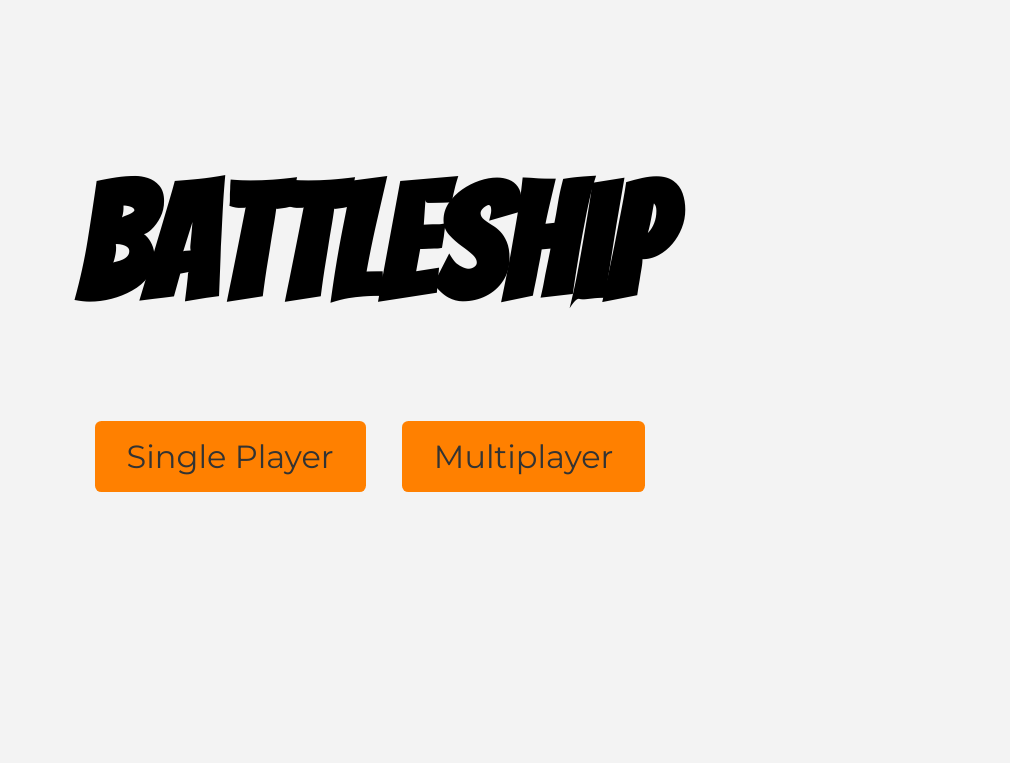
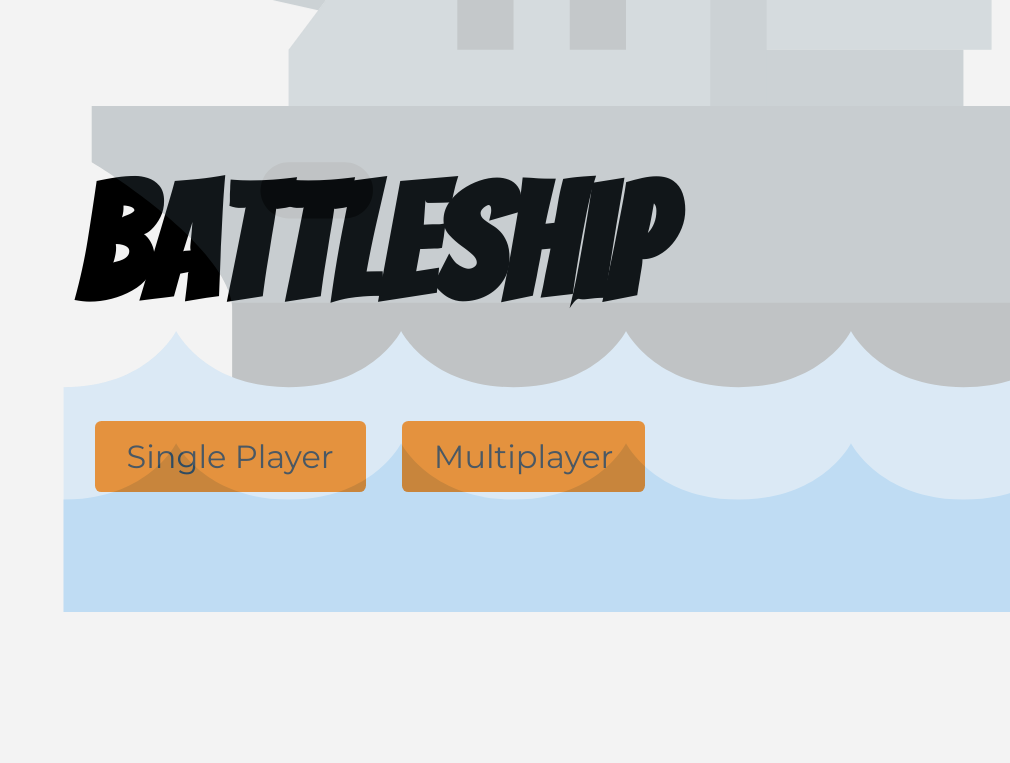
Before and after one commit to jla505/battleshipgame, a website: page public/index.html in a window 1280 px wide. Shown: the top 763 px of the page, without its empty margins (270-1280 px from the left). Drawn offline with Linux system fonts and the light colour scheme; the site is published under a folder, as on GitHub Pages, so addresses that start at the root find nothing.

Commit message:
Fixed svg bug

```diff
--- a/public/index.html
+++ b/public/index.html
@@ -15,6 +15,6 @@
       </div>
     </div>
 
-    <img src="/images/battleship-large.svg" class="splash-battleship-image">
+    <img src="images/battleship-large.svg" class="splash-battleship-image">
   </body>
 </html>
--- a/public/style.css
+++ b/public/style.css
@@ -24,6 +24,8 @@ body {
 
 .splash-battleship-image {
   position: absolute;
+  display: block;
+  margin: auto;
   bottom: 5vh;
   left: 20vw;
   width: 100%;
```
